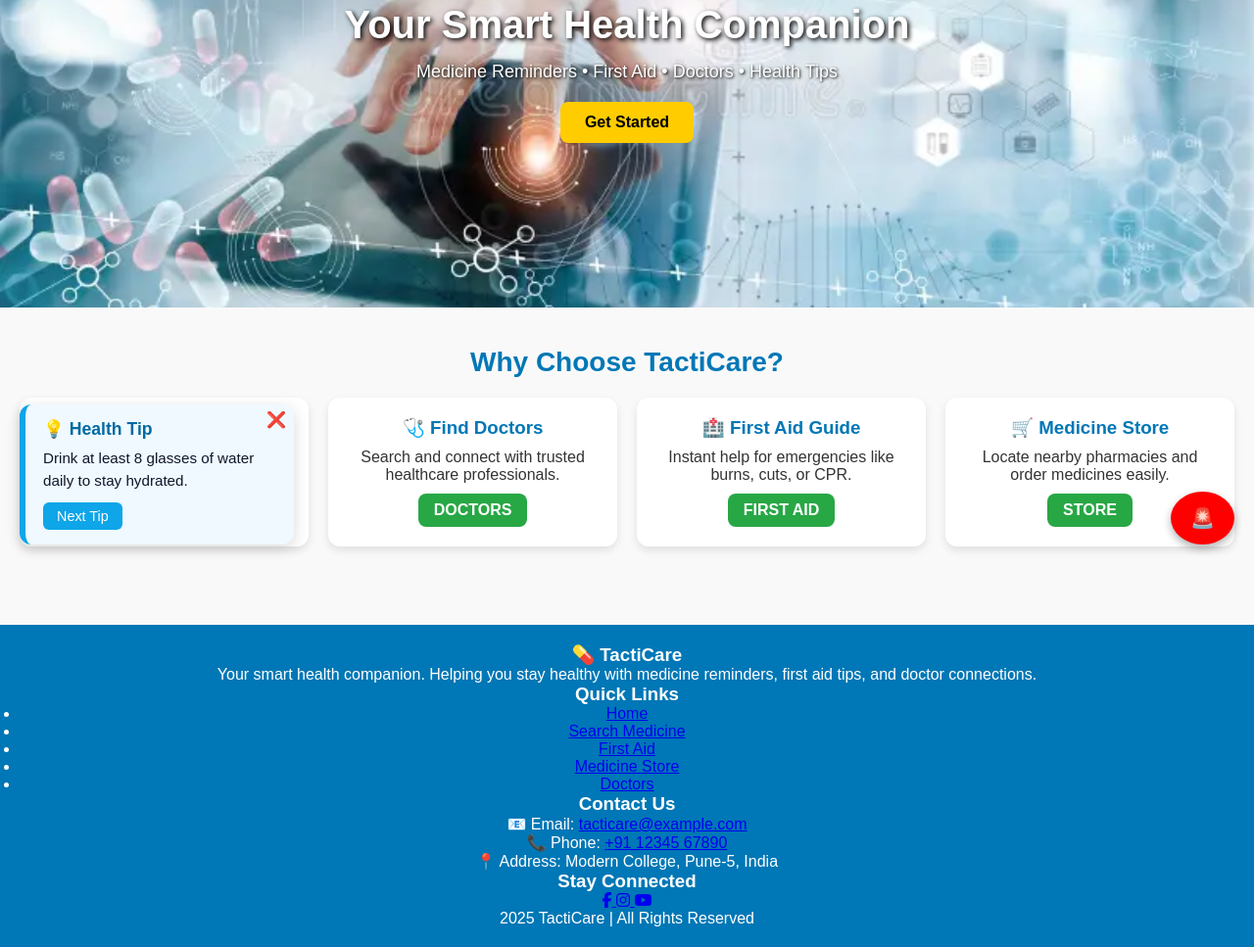
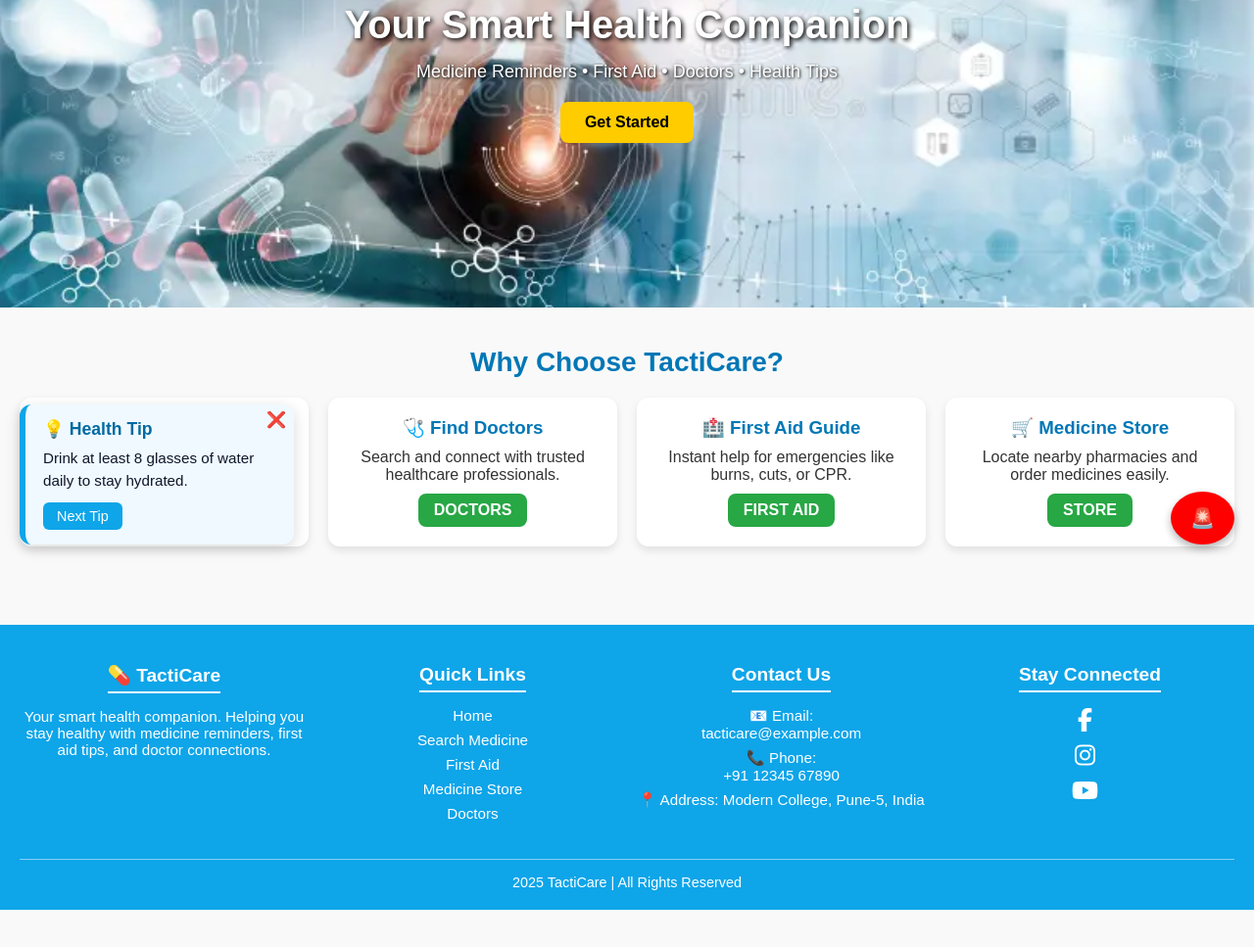
Before and after one commit to Vaibhav-1-CODE/TactiCare1, a plain HTML site: page index.html in a window 1280 px wide. Shown: the part 224-1191 px from the top of the page at 98% size. After the commit the page ends 1153 px from the top, so only its background shows below. Drawn offline with Linux system fonts and the light colour scheme.

Commit message:
Update style.css

```diff
--- a/style.css
+++ b/style.css
@@ -44,7 +44,7 @@ nav a:hover { text-decoration: underline; }
 
 /* Hero Section */
 .hero {
-  background: url( 'bg1.jpg') no-repeat center/cover;
+  background: url('bg1.jpg') no-repeat center/cover;
   height: 60vh;
   display: flex; flex-direction: column;
   justify-content: center; align-items: center;
@@ -248,6 +248,110 @@ footer .socials a:hover { color: #ffcc00; }
   }
 }
 
+/* Footer Styles */
+.footer {
+  background-color: #0ea5e9;
+  color: white;
+  padding: 40px 20px 20px;
+  font-family: Arial, sans-serif;
+}
+
+.footer-container {
+  display: flex;
+  flex-wrap: wrap;
+  justify-content: space-between;
+  gap: 20px;
+}
+
+.footer-section {
+  flex: 1 1 220px;
+}
+
+.footer-section h3 {
+  margin-bottom: 15px;
+  font-size: 1.2rem;
+  border-bottom: 2px solid white;
+  display: inline-block;
+  padding-bottom: 5px;
+}
+
+.footer-section p, .footer-section li, .footer-section a {
+  color: white;
+  font-size: 0.95rem;
+  text-decoration: none;
+  margin-bottom: 8px;
+  display: block;
+}
+
+.footer-section ul {
+  list-style: none;
+  padding: 0;
+}
+
+.footer-section ul li a:hover {
+  text-decoration: underline;
+  color: #ffeb3b;
+}
+
+/* Social icons */
+.social-icons a {
+  margin-right: 10px;
+  font-size: 1.5rem;
+  transition: transform 0.3s, color 0.3s;
+}
+
+.social-icons a:hover {
+  color: #ffeb3b;
+  transform: scale(1.2);
+}
+
+/* Newsletter */
+.newsletter-form {
+  display: flex;
+  margin-top: 10px;
+}
+
+.newsletter-form input {
+  padding: 6px 10px;
+  border: none;
+  border-radius: 6px 0 0 6px;
+  outline: none;
+  flex: 1;
+}
+
+.newsletter-form button {
+  padding: 6px 12px;
+  border: none;
+  background-color: white;
+  color: #0ea5e9;
+  font-weight: bold;
+  border-radius: 0 6px 6px 0;
+  cursor: pointer;
+  transition: 0.3s;
+}
+
+.newsletter-form button:hover {
+  background-color: #0284c7;
+  color: white;
+}
+
+/* Footer Bottom */
+.footer-bottom {
+  text-align: center;
+  margin-top: 30px;
+  border-top: 1px solid rgba(255,255,255,0.5);
+  padding-top: 15px;
+  font-size: 0.9rem;
+}
+
+/* Responsive */
+@media (max-width: 768px) {
+  .footer-container {
+    flex-direction: column;
+    gap: 30px;
+  }
+}
+
 
 
 
```
